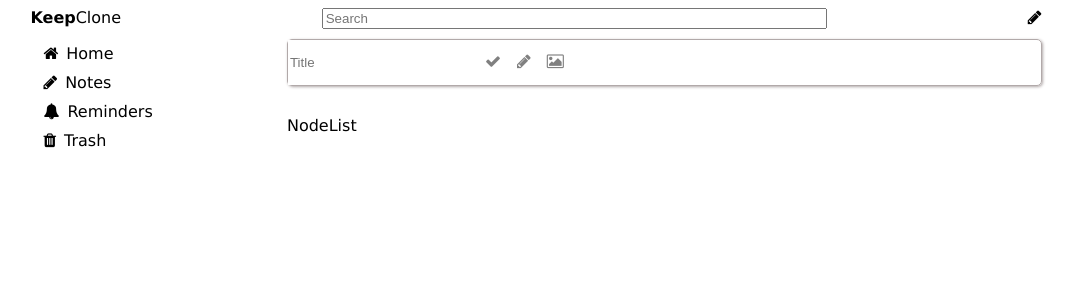
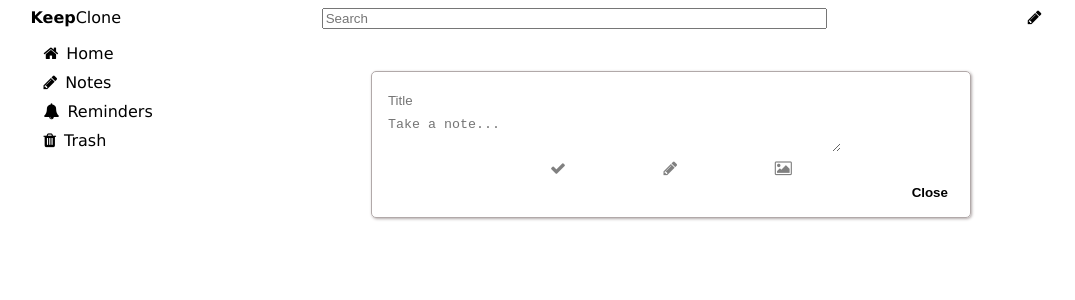
Before and after one commit to andriusdulevicius/react-heroku, a React (Create React App) app: page / in a window 1280 px wide. Shown: the top 300 px of the page, without its empty margins (104-1179 px from the left). Built offline with nearby package versions, Linux system fonts and the light colour scheme.

Commit message:
notes list in progress

```diff
--- a/src/App.jsx
+++ b/src/App.jsx
@@ -1,5 +1,5 @@
 import React, { Component } from 'react';
-import AppNodeList from './components/appNoteList/appNoteList';
+import AppNoteList from './components/appNoteList/appNoteList';
 import AppAside from './components/appAside/appAside';
 import AppAddNote from './components/appAddNote/appAddNote';
 import AppNavbar from './components/appNavbar/appNavbar';
@@ -26,7 +26,7 @@ class App extends Component {
 
         <AppAside />
         <AppAddNote onNewNote={this.handleNewNote} />
-        <AppNodeList />
+        <AppNoteList notes={this.state.notes} />
       </div>
     );
   }
--- a/src/components/appAddNote/appAddNote.jsx
+++ b/src/components/appAddNote/appAddNote.jsx
@@ -7,13 +7,14 @@ class AppAddNote extends Component {
       title: '',
       body: '',
     },
-    isAddOn: false,
+    isAddOn: true,
   };
 
   handleSubmit = (e) => {
     e.preventDefault();
     this.props.onNewNote(this.state.newNote);
-    this.setState({ isAddOn: false });
+    // this.setState({ isAddOn: false });
+    this.setState({ newNote: { title: '', body: '' } });
   };
 
   syncInput = (e) => {
@@ -21,13 +22,21 @@ class AppAddNote extends Component {
     this.setState({ newNote: { ...this.state.newNote, [e.target.name]: e.target.value } });
   };
 
+  toggleAddNote = () => {};
   render() {
     const { newNote } = this.state;
     return (
       <div className='add-note'>
         <form type='submit' onSubmit={this.handleSubmit}>
           <div className={this.state.isAddOn ? 'form-expanded' : 'form-collapsed'}>
-            <input type='text' name='title' placeholder='Title' onChange={this.syncInput} value={newNote.title} />
+            <input
+              type='text'
+              name='title'
+              placeholder='Title'
+              onChange={this.syncInput}
+              value={newNote.title}
+              onClick={this.toggleAddNote}
+            />
             <textarea
               value={newNote.body}
               onChange={this.syncInput}
--- a/src/components/appNoteList/appNoteList.jsx
+++ b/src/components/appNoteList/appNoteList.jsx
@@ -1,10 +1,18 @@
 import React, { Component } from 'react';
+import OneNote from '../oneNote/oneNote';
+import './style.css';
 
-class AppNodeList extends Component {
+class AppNoteList extends Component {
   state = {};
   render() {
-    return <div className='note-list'>NodeList</div>;
+    return (
+      <div className='note-list'>
+        {this.props.notes.map((n) => (
+          <OneNote title={n.title} body={n.body} key={n._id} />
+        ))}
+      </div>
+    );
   }
 }
 
-export default AppNodeList;
+export default AppNoteList;
--- /dev/null
+++ b/src/components/appNoteList/style.css
@@ -0,0 +1,5 @@
+.note-list {
+  display: flex;
+  flex-wrap: wrap;
+  justify-content: center;
+}
--- /dev/null
+++ b/src/components/oneNote/oneNote.jsx
@@ -0,0 +1,17 @@
+import React, { Component } from 'react';
+import './style.css';
+
+class OneNote extends Component {
+  state = {};
+  render() {
+    const { _id, title, body } = this.props;
+    return (
+      <div key={_id} className='one-note'>
+        <h3>{title}</h3>
+        <h4>{body}</h4>
+      </div>
+    );
+  }
+}
+
+export default OneNote;
--- /dev/null
+++ b/src/components/oneNote/style.css
@@ -0,0 +1,9 @@
+.one-note {
+  margin: 2rem auto;
+  min-width: 200px;
+  display: block;
+  padding: 1rem;
+  border: 1px solid rgb(177, 169, 169);
+  box-shadow: 1px 1px 3px rgb(177, 169, 169);
+  border-radius: 5px;
+}
```
